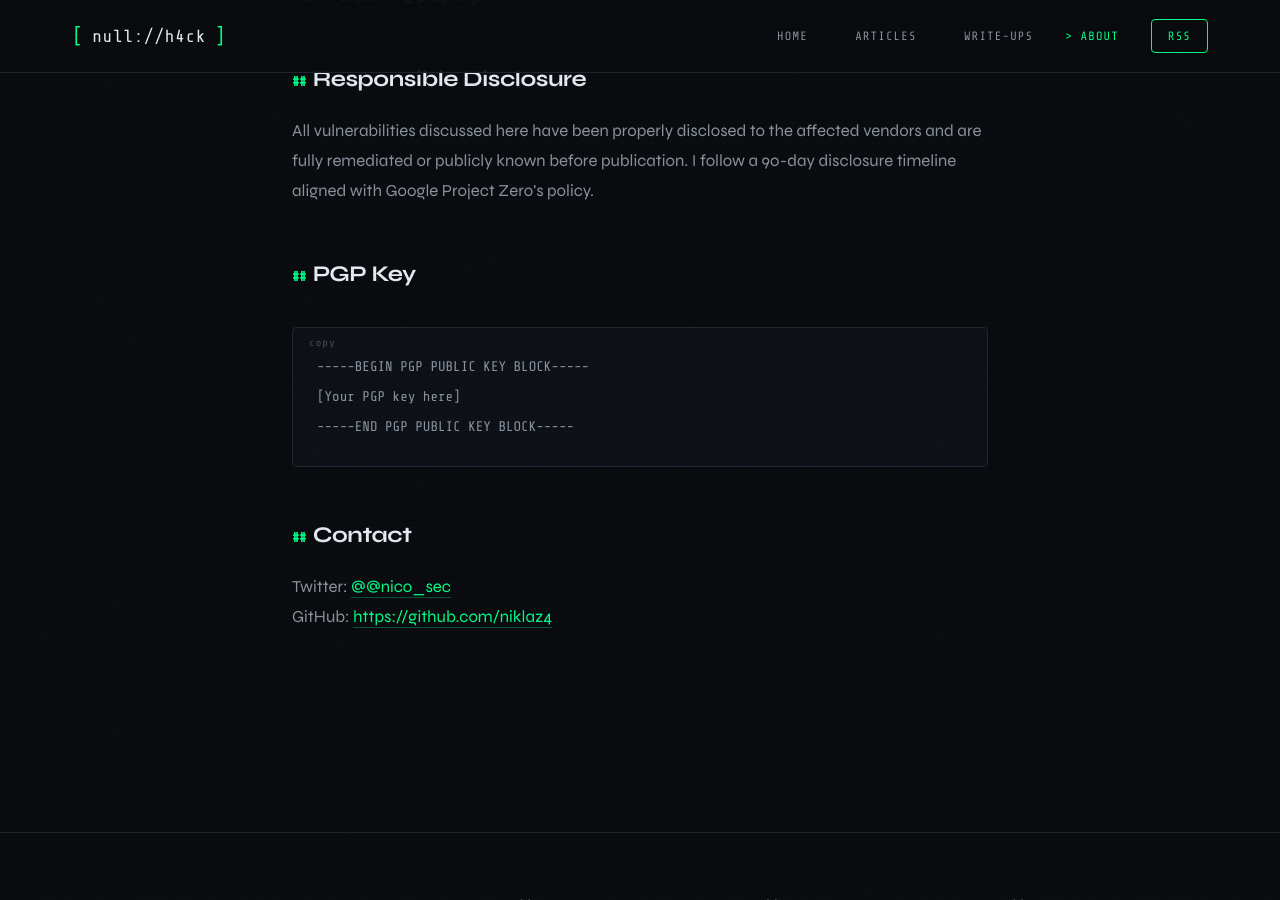
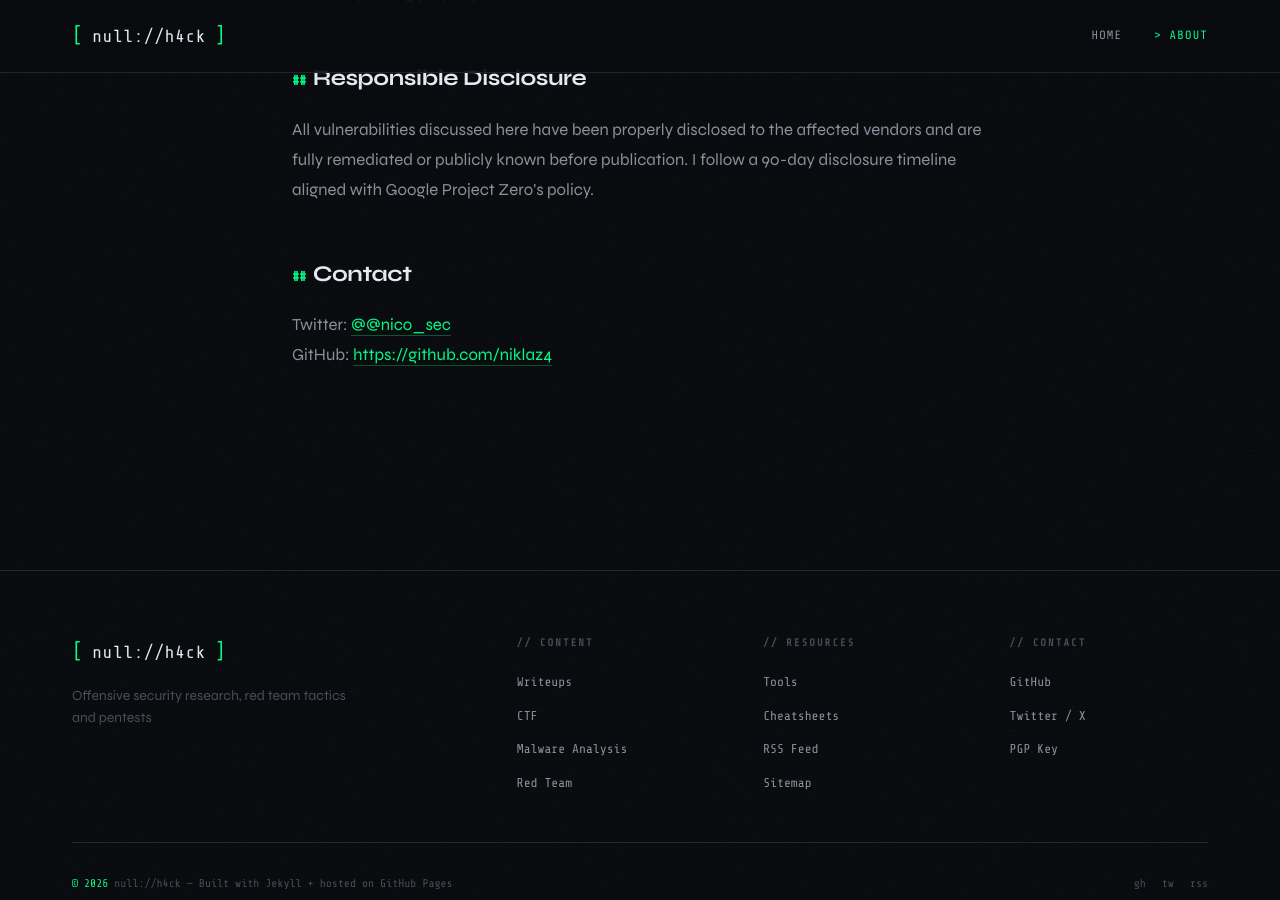
Before and after one commit to niklaz4/niklaz4.github.io, a Jekyll site: the page built from about.md, in a window 1280 px wide and 900 px high, scrolled down 835 px. Built offline with Jekyll 4.4.1, drawn with Linux system fonts in a browser that asks for light colours; some web fonts are replaced.

Commit message:
Update everything

```diff
--- a/_includes/header.html
+++ b/_includes/header.html
@@ -9,10 +9,7 @@
 
     <nav class="site-nav" id="site-nav">
       <a href="{{ '/' | relative_url }}" class="nav-link {% if page.url == '/' %}active{% endif %}">home</a>
-      <a href="{{ '/articles/' | relative_url }}" class="nav-link {% if page.url contains '/writeups' %}active{% endif %}">articles</a>
-      <a href="{{ '/writeups/' | relative_url }}" class="nav-link {% if page.url contains '/tools' %}active{% endif %}">write-ups</a>
       <a href="{{ '/about/' | relative_url }}" class="nav-link {% if page.url contains '/about' %}active{% endif %}">about</a>
-      <a href="{{ '/feed.xml' | relative_url }}" class="nav-cta">RSS</a>
     </nav>
 
     <button class="nav-toggle" id="nav-toggle" aria-label="Toggle navigation">
--- a/about.md
+++ b/about.md
@@ -39,15 +39,10 @@ permalink: /about/
       <h2>Responsible Disclosure</h2>
       <p>All vulnerabilities discussed here have been properly disclosed to the affected vendors and are fully remediated or publicly known before publication. I follow a 90-day disclosure timeline aligned with Google Project Zero's policy.</p>
 
-      <h2>PGP Key</h2>
-      <pre><code>-----BEGIN PGP PUBLIC KEY BLOCK-----
-[Your PGP key here]
------END PGP PUBLIC KEY BLOCK-----</code></pre>
-
       <h2>Contact</h2>
       <p>
         {% if site.author.email %}Email: <a href="mailto:{{ site.author.email }}">{{ site.author.email }}</a><br>{% endif %}
-        {% if site.author.twitter %}Twitter: <a href="https://twitter.com/{{ site.author.twitter }}" target="_blank">@{{ site.author.twitter }}</a><br>{% endif %}
+        {% if site.author.twitter %}Twitter: <a href="https://x.com/{{ site.author.twitter }}" target="_blank">@{{ site.author.twitter }}</a><br>{% endif %}
         {% if site.author.github %}GitHub: <a href="https://github.com/{{ site.author.github }}" target="_blank">{{ site.author.github }}</a>{% endif %}
       </p>
     </div>
```
Also changed, not shown: articles.md (renamed from _includes/articles.md).
